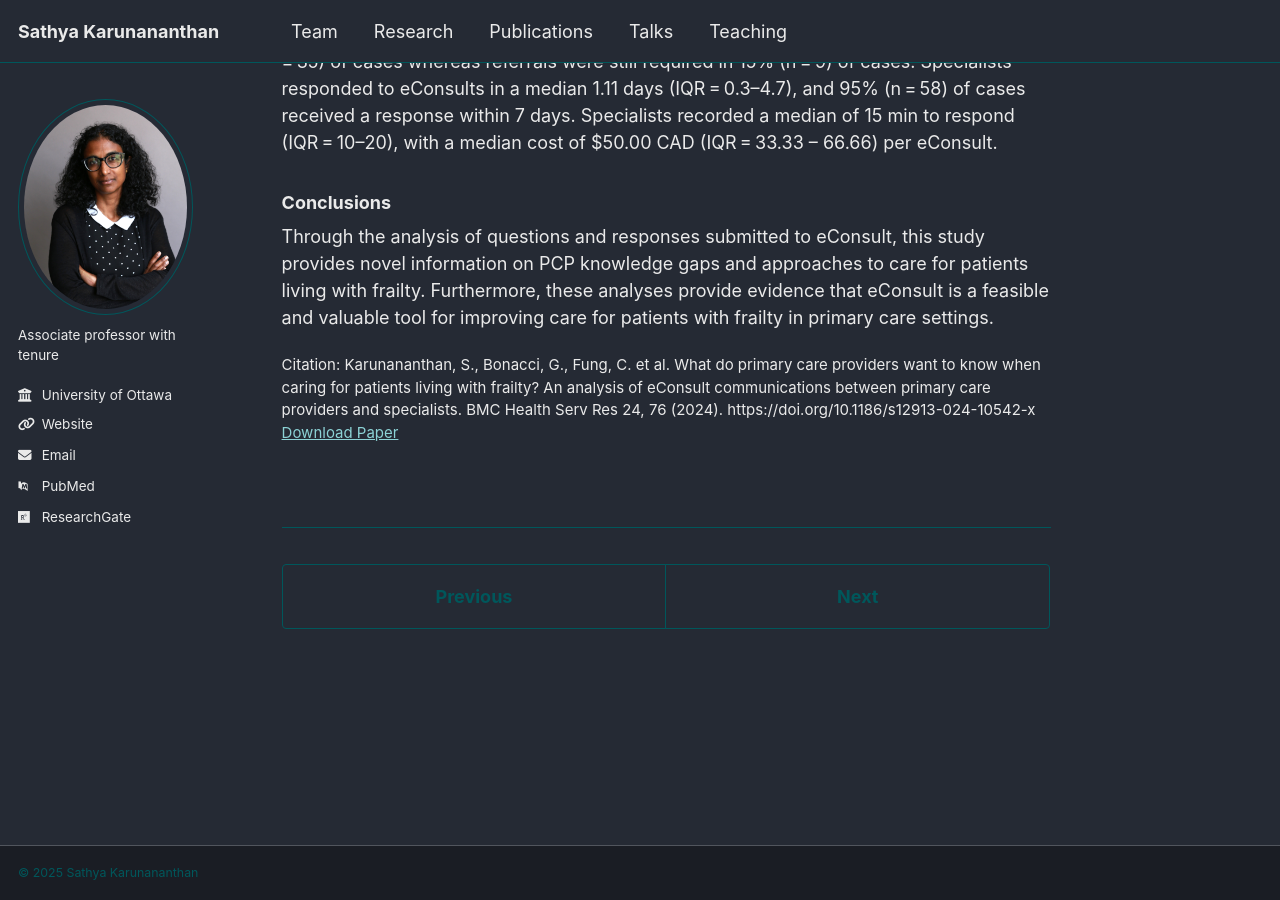
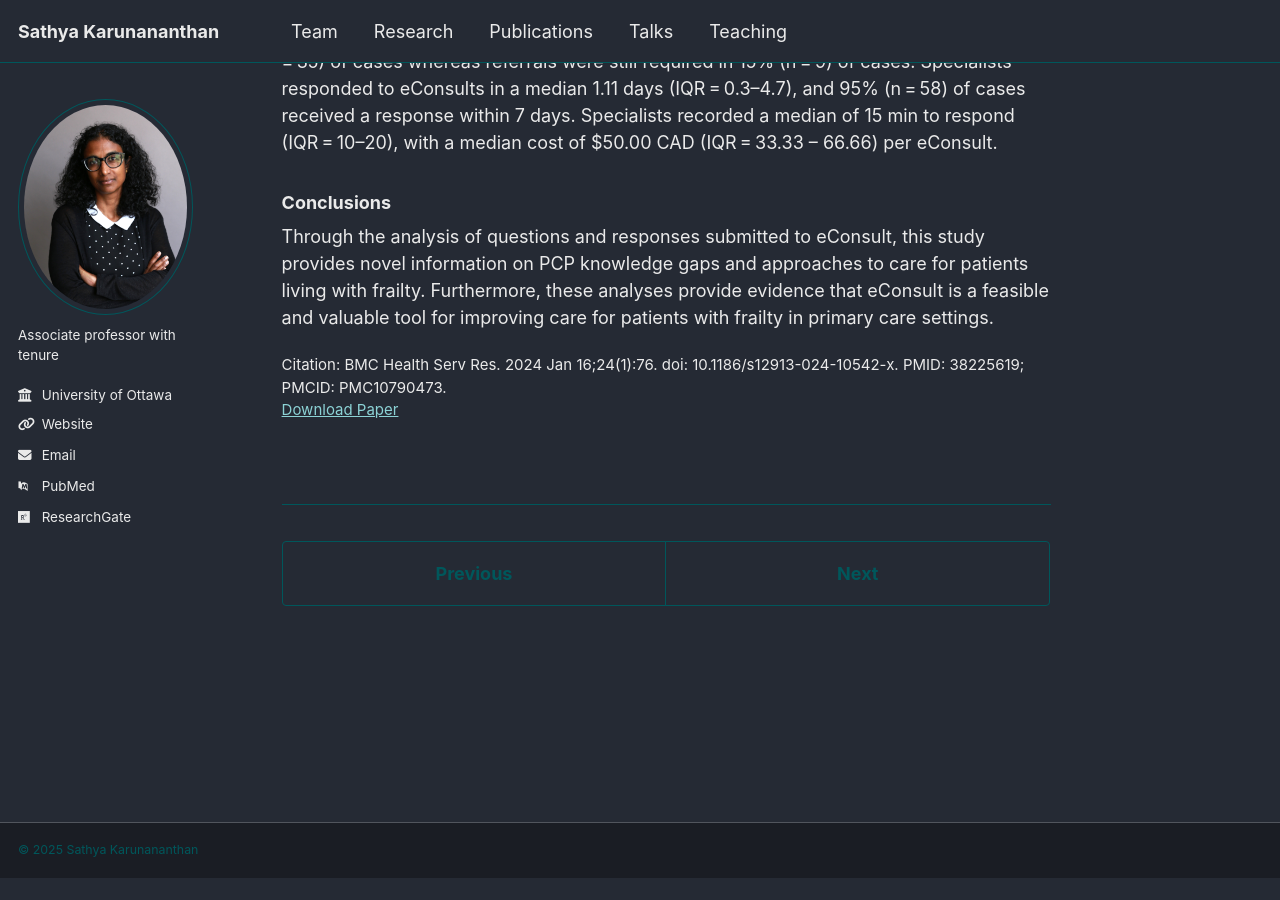
Before and after one commit to sathyaguru/sathyaguru.github.io, a Jekyll site: the page built from _publications/2024-01-16-publication-1.md, in a window 1280 px wide and 900 px high, scrolled down 1157 px. Built offline with Jekyll 4.4.1, drawn with Linux system fonts in a browser that asks for light colours; some web fonts are replaced; a script that is not in the unit is left out; after the commit the page ends 2035 px from its top, so only the background shows below that; some of the changed text lies outside the part shown.

```diff
--- a/_publications/2024-01-16-publication-1.md
+++ b/_publications/2024-01-16-publication-1.md
@@ -1,15 +1,16 @@
 ---
-title: 'What do primary care providers want to know when caring for patients living with frailty? An analysis of eConsult communications between primary care providers and specialists'
+title: 'What do primary care providers want to know when caring for patients living with frailty? An analysis of eConsult communications between primary care providers and specialists.'
 collection: publications
 category: manuscripts
 permalink: /publication/2024-01-16-publication-1
 # excerpt: ''
 date: 2024-01-16
 venue: 'BMC Health Services Research'
+author: 'Karunananthan S, Bonacci G, Fung C, Huang A, Robert B, McCutcheon T, Houghton D, Hakimjavadi R, Keely E, Liddy C.'
 # slidesurl: ''
 paperurl: '/files/s12913-024-10542-x.pdf'
 # bibtexurl: ''
-citation: 'Karunananthan, S., Bonacci, G., Fung, C. et al. What do primary care providers want to know when caring for patients living with frailty? An analysis of eConsult communications between primary care providers and specialists. BMC Health Serv Res 24, 76 (2024). https://doi.org/10.1186/s12913-024-10542-x'
+citation: 'BMC Health Serv Res. 2024 Jan 16;24(1):76. doi: 10.1186/s12913-024-10542-x. PMID: 38225619; PMCID: PMC10790473.'
 ---
 
 ### Background
```
Also changed, not shown: _includes/archive-single.html (+8 -8 lines).
